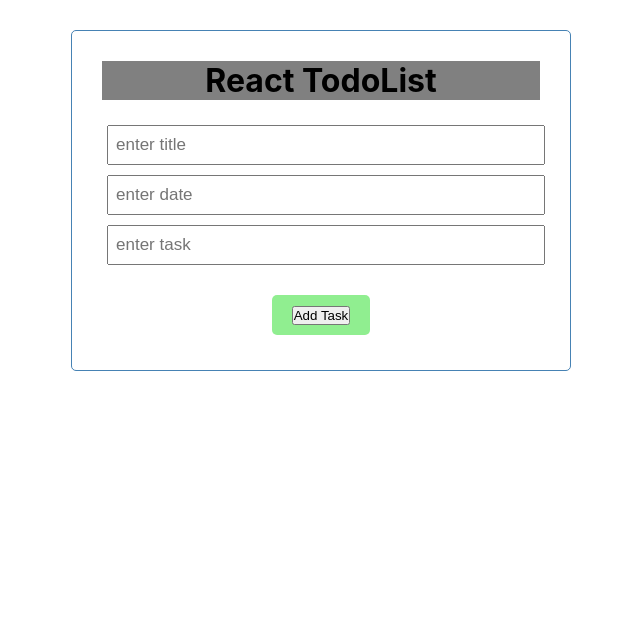
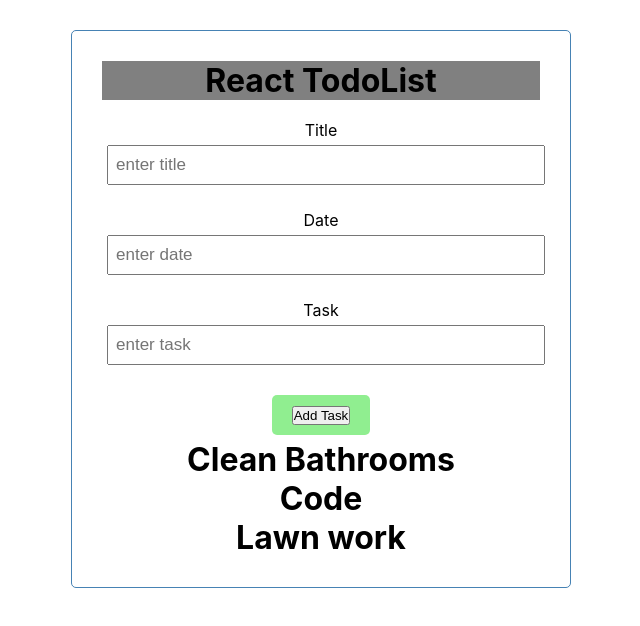
Before and after one commit to chadtarpey615/react-todolist, a React (Create React App) app: page / in a window 1280 px wide. Shown: the top 626 px of the page, without its empty margins (319-959 px from the left). Built offline with nearby package versions, Linux system fonts and the light colour scheme.

Commit message:
created utils folder to export dummy tasks to map over

```diff
--- a/src/App.js
+++ b/src/App.js
@@ -1,6 +1,7 @@
 import Button from "./components/button/button"
 import Header from "./components/header/header"
 import AddTask from "./components/add-task/addTask"
+import Task from "./components/task/Task"
 import './App.css';
 
 function App() {
@@ -9,6 +10,7 @@ function App() {
       <Header />
       <AddTask />
       <Button />
+      <Task />
     </div>
   );
 }
--- a/src/components/add-task/addTask.js
+++ b/src/components/add-task/addTask.js
@@ -2,13 +2,21 @@ import React from 'react'
 
 export default function addTask() {
     return (
-        <div>
-            <form className="form-control">
+        <form>
+            <div className="form-control">
+                <label for="title">Title</label>
                 <input type="text" name="title" placeholder="enter title" />
+            </div>
+            <div className="form-control">
+                <label for="date">Date</label>
                 <input type="text" name="date" placeholder="enter date" />
+            </div>
+            <div className="form-control">
+                <label for="task">Task</label>
                 <input type="text" name="task" placeholder="enter task" />
+            </div>
 
-            </form>
-        </div>
+
+        </form>
     )
 }
--- a/src/components/task/task.js
+++ b/src/components/task/task.js
@@ -0,0 +1,20 @@
+import React, { useEffect } from 'react'
+import { tasks } from "../../utils/task"
+
+
+
+export default function Task() {
+
+    useEffect(() => {
+        console.log(tasks)
+    })
+    return (
+        <div >
+            {
+                tasks.map(task => (
+                    <h1>{task.title}</h1>
+                ))
+            }
+        </div>
+    )
+}
--- /dev/null
+++ b/src/utils/task.js
@@ -0,0 +1,15 @@
+export const tasks = [
+    {
+        title: "Clean Bathrooms",
+        date: "May 12 2021",
+        task: "deep clean all bathrooms in my house"
+    }, {
+        title: "Code",
+        date: "May 12 2021",
+        task: "Get better at coding"
+    }, {
+        title: "Lawn work ",
+        date: "May 12 2021",
+        task: "Mow front and back yards",
+    }
+]
```
